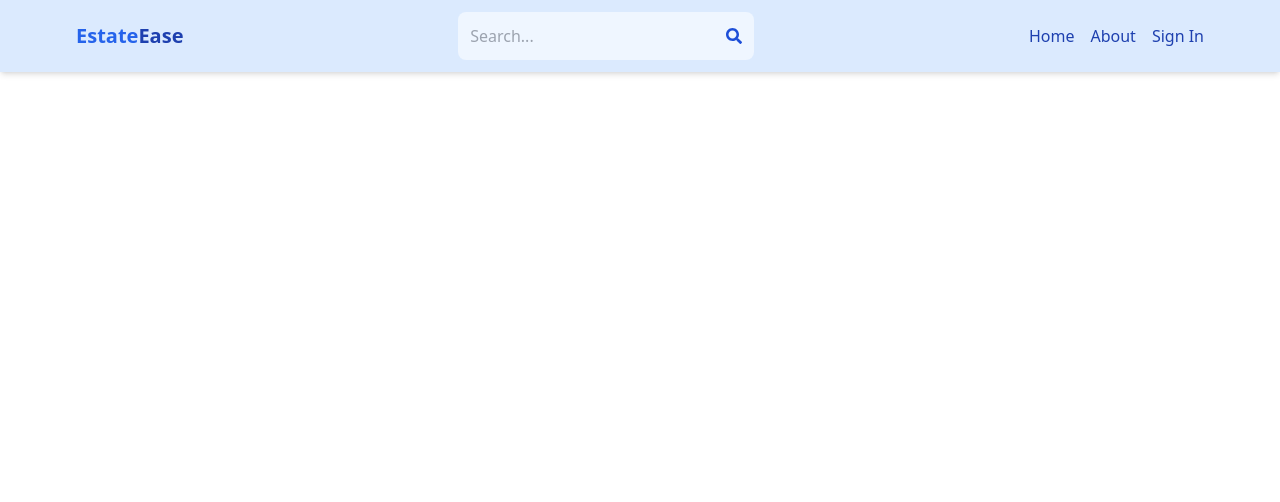
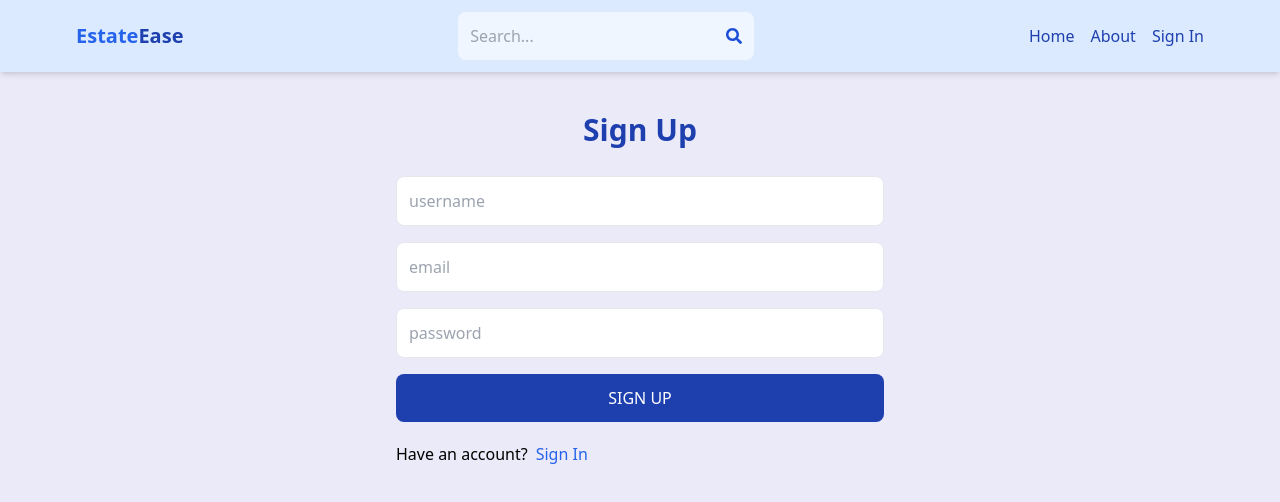
Before and after one commit to mahnoormeher/RealEstate-MarketPlace, a React (Vite) app in the folder client/: page /sign-up in a window 1280 px wide. Shown: the top 502 px of the page. Built offline with nearby package versions, Linux system fonts and the light colour scheme.

Commit message:
create Sign up UI

```diff
--- a/client/src/index.css
+++ b/client/src/index.css
@@ -1,3 +1,7 @@
 @tailwind base;
 @tailwind components;
 @tailwind utilities;
+
+body{
+    background-color: rgb(235, 234, 249);
+}
--- a/client/src/pages/Signup.jsx
+++ b/client/src/pages/Signup.jsx
@@ -1,9 +1,40 @@
-import React from 'react'
+import React from "react";
+import { Link } from "react-router-dom";
 
 export default function Signup() {
   return (
-    <div>
-
+    <div className="p-3 max-w-lg mx-auto">
+      <h1 className="text-3xl text-center font-semibold text-blue-800 my-7">
+        Sign Up
+      </h1>
+      <form className="flex flex-col gap-4">
+        <input
+          type="text"
+          placeholder="username"
+          className="border p-3 rounded-lg"
+          id="username"
+        />
+        <input
+          type="email"
+          placeholder="email"
+          className="border p-3 rounded-lg"
+          id="email"
+        />
+        <input
+          type="password"
+          placeholder="password"
+          className="border p-3 rounded-lg"
+          id="password"
+        />
+        <button className="bg-blue-800 text-white p-3
+        rounded-lg uppercase hover:opacity-85 disabled:opacity-70">Sign Up</button>
+      </form>
+      <div className="flex gap-2 mt-5">
+        <p>Have an account?</p>
+        <Link to ={"/sign-in"}>
+        <span className="text-blue-600">Sign In</span>
+        </Link>
+      </div>
     </div>
-  )
+  );
 }
```
